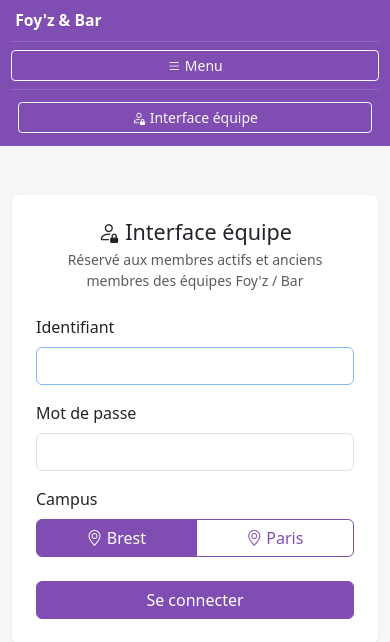
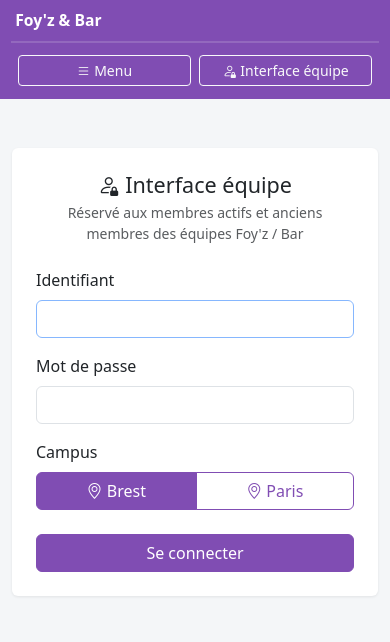
Before and after one commit to pauldebise/plateforme_foyz_bar, a Flask app: page /connexion?next=/admin/articles/1 in a window 390 px wide. Shown: the top 642 px of the page. Run offline with Flask 3, Linux system fonts and the light colour scheme; some libraries are stand-ins or nearby versions.

Commit message:
ux: boutons menu et action cote a cote sur mobile

```diff
--- a/app/static/css/app.css
+++ b/app/static/css/app.css
@@ -54,15 +54,19 @@ body { background: #f4f6f8; }
   .side-link { padding: .6rem .7rem; }
   .sidebar-footer {
     display: flex;
-    flex-wrap: wrap;
+    flex-wrap: nowrap;
     gap: .5rem;
     align-items: center;
     padding-top: .5rem;
+    order: 1;
   }
-  .sidebar-footer .w-100 { width: auto !important; margin-bottom: 0 !important; }
-  .sidebar-footer .sidebar-login { width: 100% !important; flex: 1 1 100%; }
-  .sidebar-footer .btn-group { flex: 1 1 auto; }
-  .sidebar-footer form { flex: 1 1 100%; display: flex; }
+  #sideNav { order: 2; }
+  .sidebar-footer .sidebar-menu-btn,
+  .sidebar-footer .sidebar-login,
+  .sidebar-footer form { flex: 1 1 0; min-width: 0; margin: 0; }
+  .sidebar-footer form { display: flex; }
+  .sidebar-footer .sidebar-menu-btn,
+  .sidebar-footer .sidebar-login,
   .sidebar-footer form .btn { width: 100% !important; }
 }
 
--- a/app/templates/base.html
+++ b/app/templates/base.html
@@ -43,7 +43,6 @@
         <span class="badge bg-warning text-dark flex-shrink-0" title="Consultation en lecture seule">lecture seule</span>
         {% endif %}
       </div>
-      <button class="btn btn-outline-light btn-sm d-lg-none w-100 my-2" data-bs-toggle="collapse" data-bs-target="#sideNav"><i class="bi bi-list"></i> Menu</button>
       <nav id="sideNav" class="collapse d-lg-block mt-2">
         <a class="side-link {{ 'active' if request.endpoint == 'team.payment' }}" href="{{ url_for('team.payment') }}"><i class="bi bi-cash-coin"></i> Paiement</a>
         <a class="side-link {{ 'active' if request.endpoint == 'team.rechargement' }}" href="{{ url_for('team.rechargement') }}"><i class="bi bi-plus-circle"></i> Rechargement</a>
@@ -68,6 +67,7 @@
       </nav>
       <div class="sidebar-footer mt-auto">
         <div class="small text-white-50 mb-2 d-none d-lg-block"><i class="bi bi-person-circle"></i> {{ current_user.display_name }}</div>
+        <button class="btn btn-outline-light btn-sm d-lg-none sidebar-menu-btn" data-bs-toggle="collapse" data-bs-target="#sideNav"><i class="bi bi-list"></i> Menu</button>
         <form method="post" action="{{ url_for('auth.logout') }}">
           <input type="hidden" name="_csrf" value="{{ csrf_token() }}">
           <button class="btn btn-outline-light btn-sm w-100"><i class="bi bi-box-arrow-right"></i> Déconnexion</button>
@@ -79,7 +79,6 @@
         {% if logo %}<img src="/uploads/{{ logo }}" alt="" class="brand-logo">{% endif %}
         <a class="brand-name fw-bold text-white text-decoration-none" href="{{ url_for('public.home') }}">{{ site_name }}</a>
       </div>
-      <button class="btn btn-outline-light btn-sm d-lg-none w-100 my-2" data-bs-toggle="collapse" data-bs-target="#sideNav"><i class="bi bi-list"></i> Menu</button>
       <nav id="sideNav" class="collapse d-lg-block mt-2">
         <a class="side-link {{ 'active' if request.endpoint == 'public.home' }}" href="{{ url_for('public.home') }}"><i class="bi bi-house-door"></i> {{ _("Accueil") }}</a>
         <a class="side-link {{ 'active' if request.endpoint == 'public.catalogue' }}" href="{{ url_for('public.catalogue') }}"><i class="bi bi-tags"></i> {{ _("Prix") }}</a>
@@ -88,6 +87,7 @@
         <a class="side-link {{ 'active' if request.endpoint == 'public.trombinoscopes' }}" href="{{ url_for('public.trombinoscopes') }}"><i class="bi bi-people"></i> {{ _("Trombinoscopes") }}</a>
       </nav>
       <div class="sidebar-footer mt-auto">
+        <button class="btn btn-outline-light btn-sm d-lg-none sidebar-menu-btn" data-bs-toggle="collapse" data-bs-target="#sideNav"><i class="bi bi-list"></i> Menu</button>
         <a class="btn btn-outline-light btn-sm w-100 sidebar-login" href="{{ url_for('auth.login') }}"><i class="bi bi-person-lock"></i> {{ _("Interface équipe") }}</a>
       </div>
     {% endif %}
```
